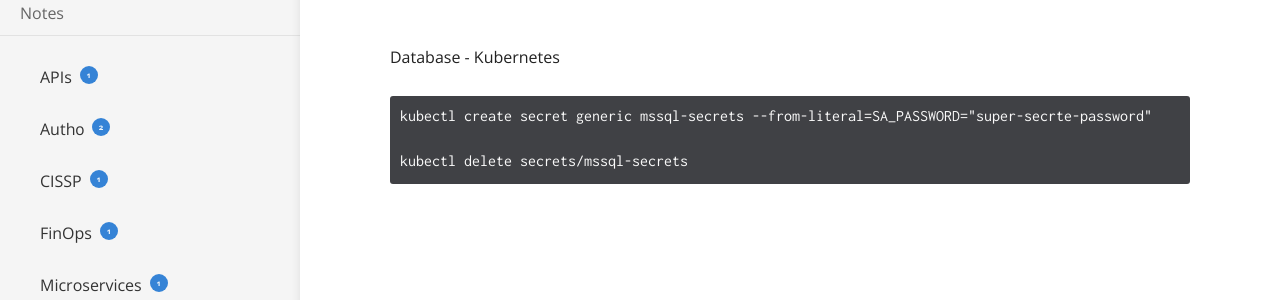
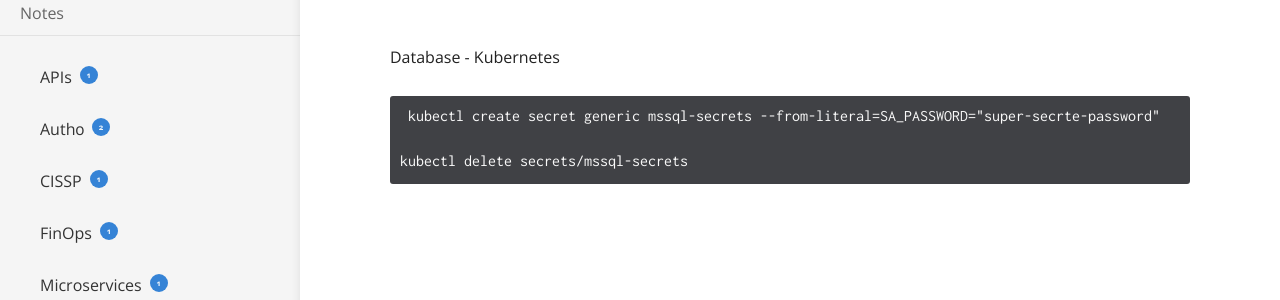
Before and after one commit to TABurrows/taburrows.github.io, a Jekyll site: the page built from _docs/google-cloud/database-kubernetes.md, in a window 1280 px wide. Shown: the part 133-433 px from the top of the page. Built offline with Jekyll 4.4.1, drawn with Linux system fonts in a browser that asks for light colours.

Commit message:
Monkeyed more with the old css stylin'

```diff
--- a/_sass/_code.scss
+++ b/_sass/_code.scss
@@ -29,7 +29,7 @@ pre {
 	}
 }
 
-.language-highlight code {
+.language-plaintext code {
     padding: 2px 8px;
 }
 
```
